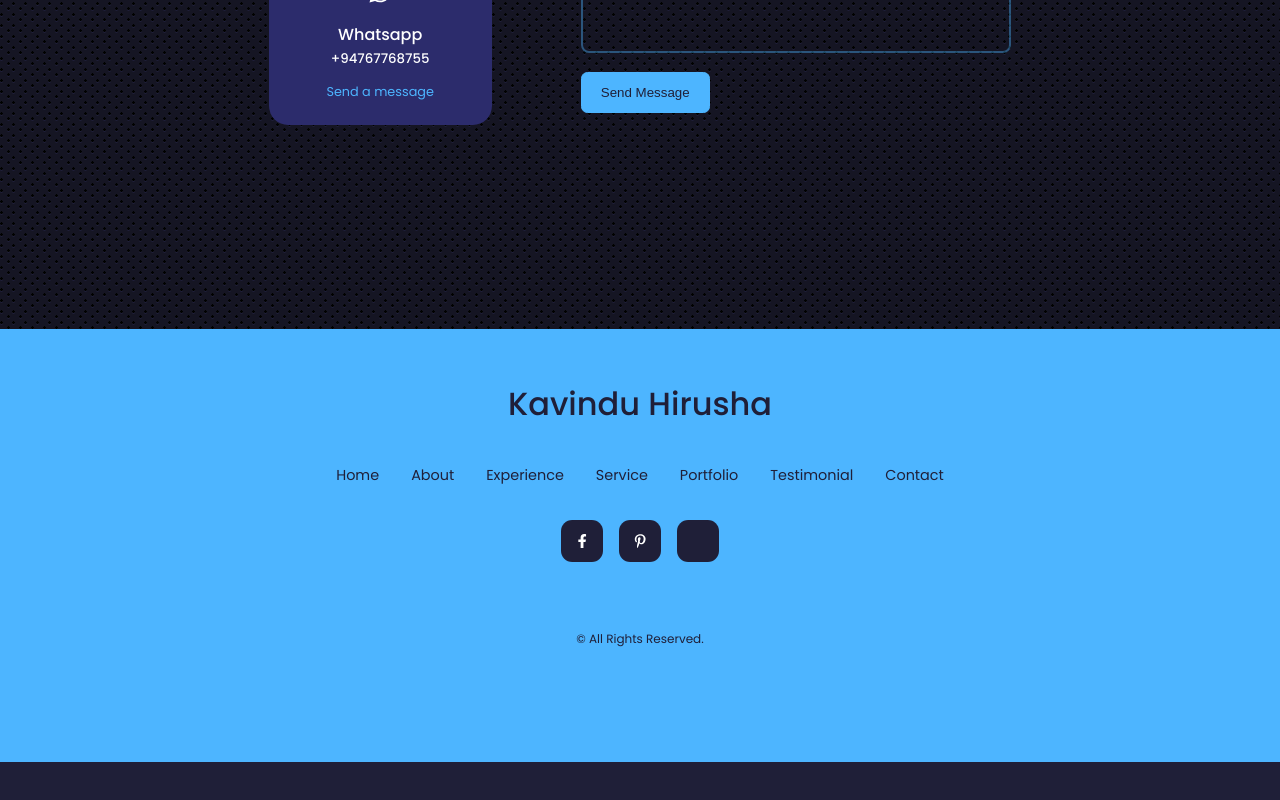
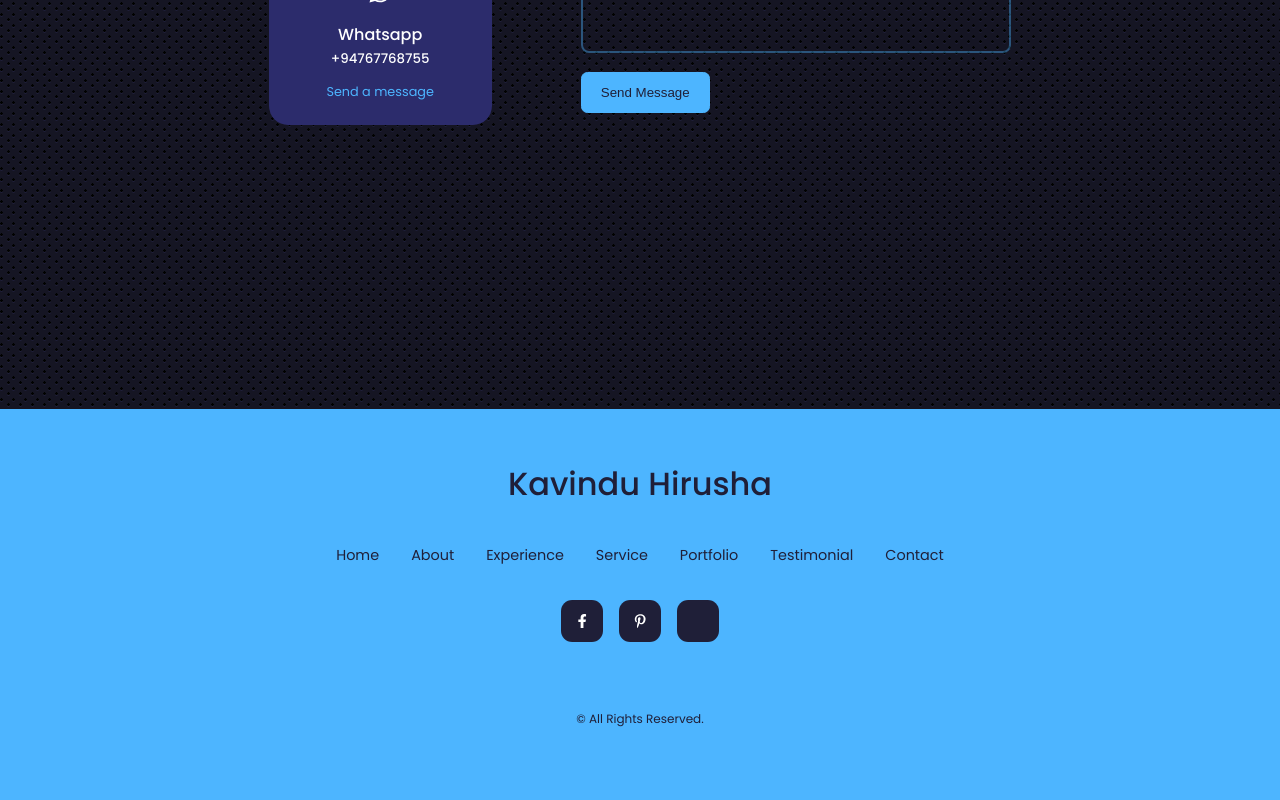
Before and after one commit to K4viyamato/myPortfolioReact, a React (Create React App) app: page / in a window 1280 px wide. Shown: the part 6455-7255 px from the top of the page. Before the commit the page ends 7217 px from the top, so only its background shows below. Built offline with nearby package versions, Linux system fonts and the light colour scheme; some icons are missing.

Commit message:
Update Footer.css

```diff
--- a/src/components/footer/Footer.css
+++ b/src/components/footer/Footer.css
@@ -61,6 +61,14 @@ footer a {
 }
 
 
+@media screen and (max-width: 1370px){
+
+    footer{
+       margin-top: 12rem;
+    }
+}
+
+
 @media screen and (max-width: 1024px){
 
     footer{
```
